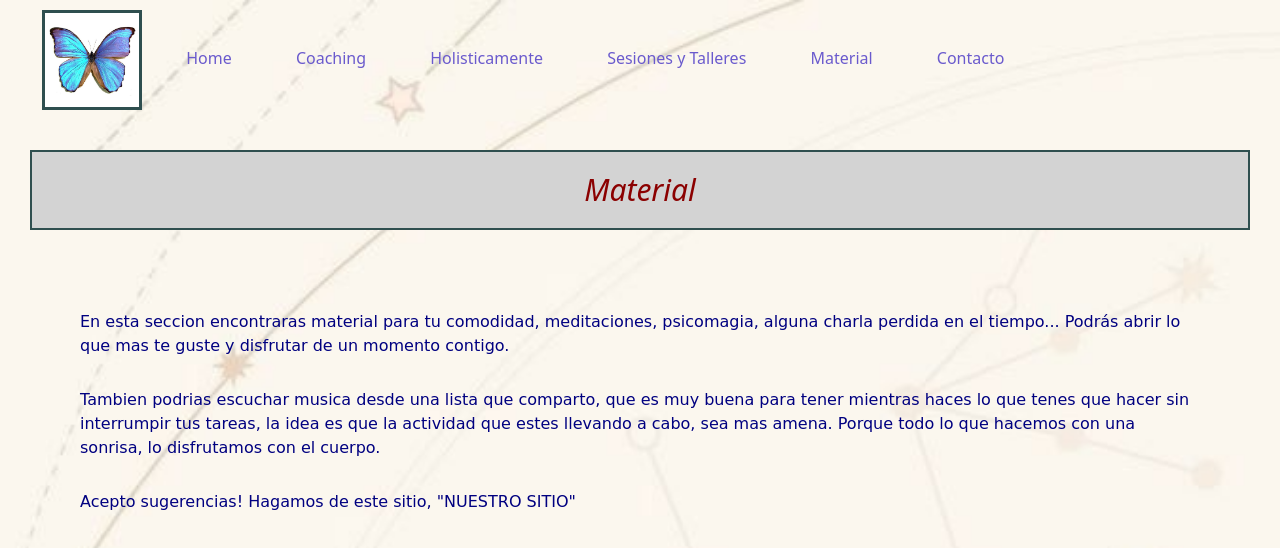
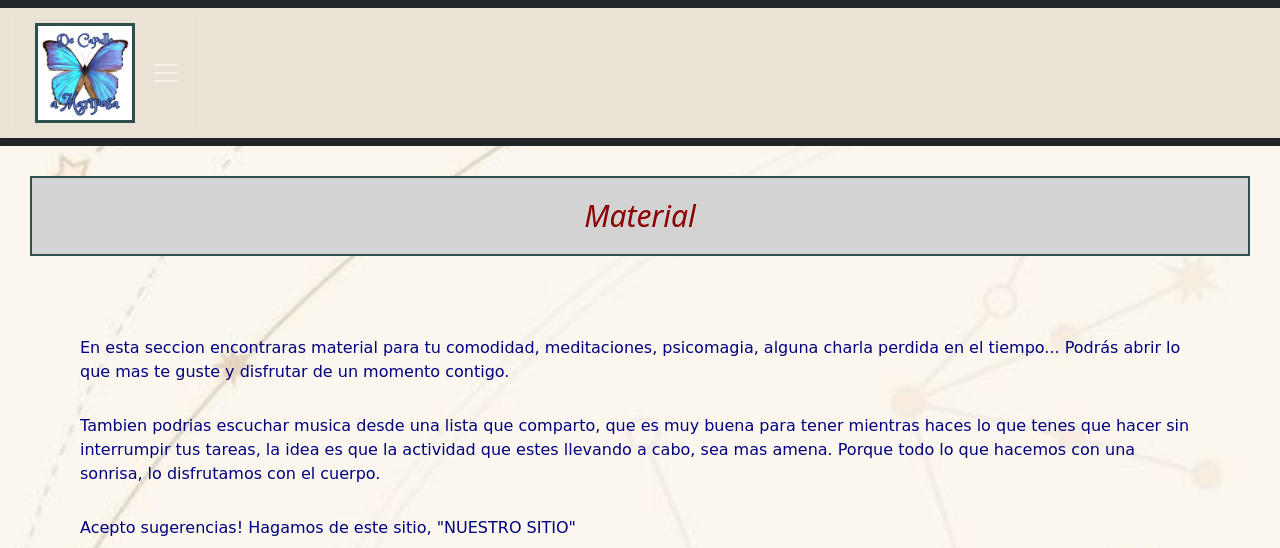
Before and after one commit to gisemarN/coaching, a plain HTML site: page pages.html/Material.html in a window 1280 px wide. Shown: the top 548 px of the page. Drawn offline with nearby package versions, Linux system fonts and the light colour scheme.

Commit message:
cambios2

```diff
--- a/css/style.css
+++ b/css/style.css
@@ -9,7 +9,7 @@ body{
 
 }
 .icono{
-    border: solid 3px darkslategray;
+    border: 3px solid darkslategray;
     margin: 10px;
 }
 .arbol{
@@ -48,8 +48,14 @@ h4 {
     font-size: large;
     margin: 50px;
 }
-#header_index nav ul li a{
-    color: slateblue;
+.content{
+    font-style: italic;
+    font-size: large;
+    color: navajowhite;
+}
+
+.cambi2 ul li a{
+    color: bisque;
     text-decoration: none;
     margin: 30px;
 }
@@ -59,6 +65,9 @@ ul li{
 a:hover{
     color: firebrick;
     text-decoration: double;
+}
+.cambi1 {
+    background-color: rgb(233, 226, 213);
 }
 .parrafo{
     color: navy;
@@ -211,7 +220,7 @@ margin: 30px;
     margin: 40px;
 }
 
-/*la clase contenedor es del acordeon*/
+
 
 .acordeon{
     display: flex;
--- a/pages.html/Material.html
+++ b/pages.html/Material.html
@@ -12,17 +12,29 @@
 <body>
     <main>
         <header id="header_index">
-             <nav>
-                 <ul>
-                     <img class="icono" src="../img.html/icono1.jpj.jpg" width="100" height="100"/>
-                     <li> <a href="../index.html">Home</a></li>
-                     <li> <a href="./Coaching.html">Coaching</a></li>
-                     <li> <a href="./Holisticamente.html">Holisticamente</a></li>
-                     <li> <a href="./sesionesytalleres.html">Sesiones y Talleres</a></li>
-                     <li> <a href="./Material.html">Material</a></li>
-                     <li> <a href="./contacto.html">Contacto</a></li>
+            <div class="collapse" id="navbarToggleExternalContent" data-bs-theme="dark">
+                <div class="bg-dark p-4 cambi2 content">
+                  <h5 class="text-body-emphasis h4">Contenido</h5>
+                  <span class="text-body-secondary"></span>
+                  <ul>
+                     <li> <a href="./index.html">Home</a></li>
+                     <li> <a href="./pages.html/Coaching.html">Coaching</a></li>
+                     <li> <a href="./pages.html/Holisticamente.html">Holisticamente</a></li>
+                     <li> <a href="./pages.html/sesionesytalleres.html">Sesiones y Talleres</a></li>
+                     <li> <a href="./pages.html/Material.html">Material</a></li>
+                    <li> <a href="./pages.html/contacto.html">Contacto</a></li>
                  </ul>
+                </div>
+            </div>
+             <nav class="navbar navbar-dark bg-dark">
+                 <div class="container-fluid cambi1">
+                  <button class="navbar-toggler" type="button" data-bs-toggle="collapse" data-bs-target="#navbarToggleExternalContent" aria-controls="navbarToggleExternalContent" aria-expanded="false" aria-label="Toggle navigation">
+                  <img class="icono" src="../img.html/icono.jpg" width="100" height="100"/>
+                  <span class="navbar-toggler-icon"></span>
+                  </button>
+                 </div>
              </nav>
+
             <h1>Material</h1>
         </header>
              <div class="incluidos">
```
Also changed, not shown: index.html (+13 -2 lines), pages.html/Coaching.html (+14 -3 lines), pages.html/Holisticamente.html (+16 -4 lines), pages.html/contacto.html (+14 -3 lines), pages.html/sesionesytalleres.html (+15 -2 lines), pages.html/sobremi.html (+13 -4 lines), img.html/icono.jpg (added).
